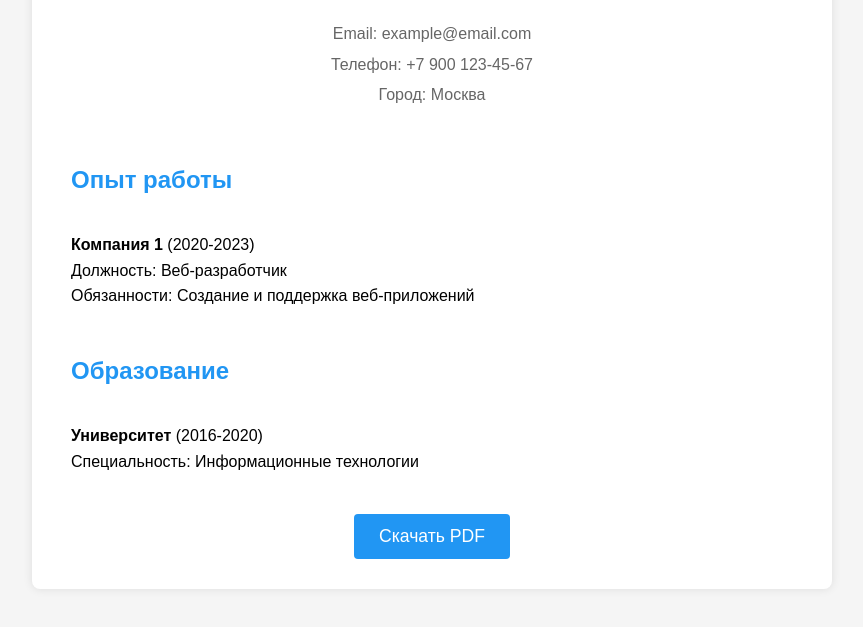
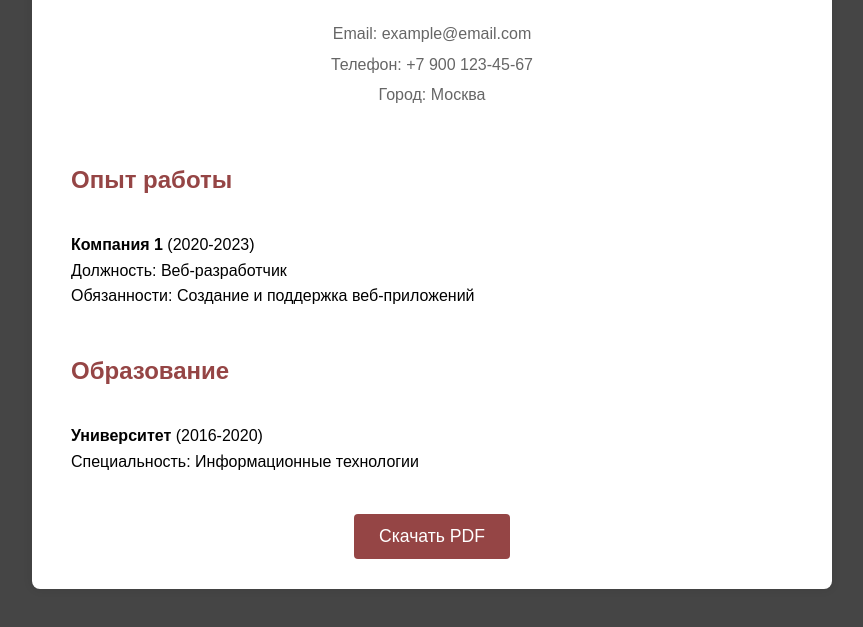
Before and after one commit to DvornikovAA404/RGR14, a website built with Vite: page index.html in a window 1280 px wide. Shown: the part 135-762 px from the top of the page, without its empty margins (208-1071 px from the left). Built offline with nearby package versions, Linux system fonts and the light colour scheme.

Commit message:
Update style.css

```diff
--- a/css/style.css
+++ b/css/style.css
@@ -1,5 +1,5 @@
 :root {
-  --primary-color: #2196F3;
+  --primary-color: #954545;
   --ripple-color: rgba(255, 255, 255, 0.5);
 }
 
@@ -13,7 +13,7 @@ body {
   font-family: Arial, sans-serif;
   line-height: 1.6;
   padding: 20px;
-  background: #f5f5f5;
+  background: #454545;
 }
 
 .resume-container {
```
